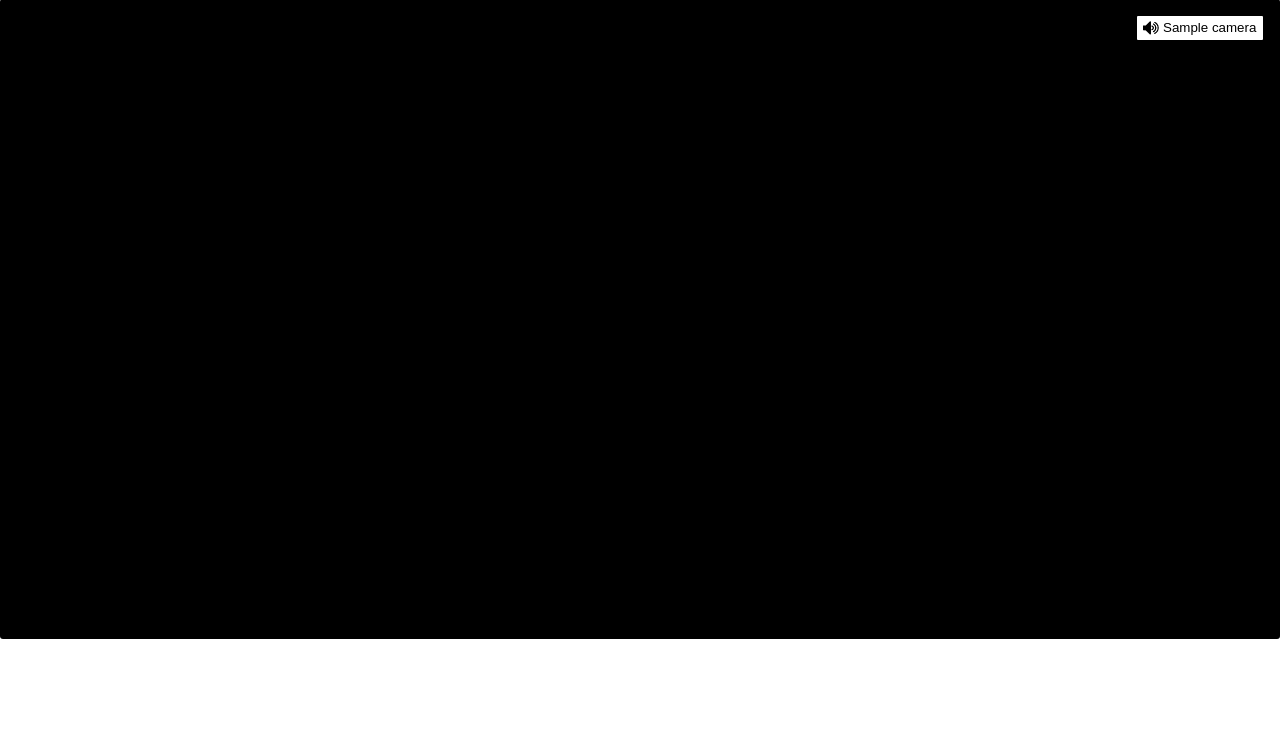
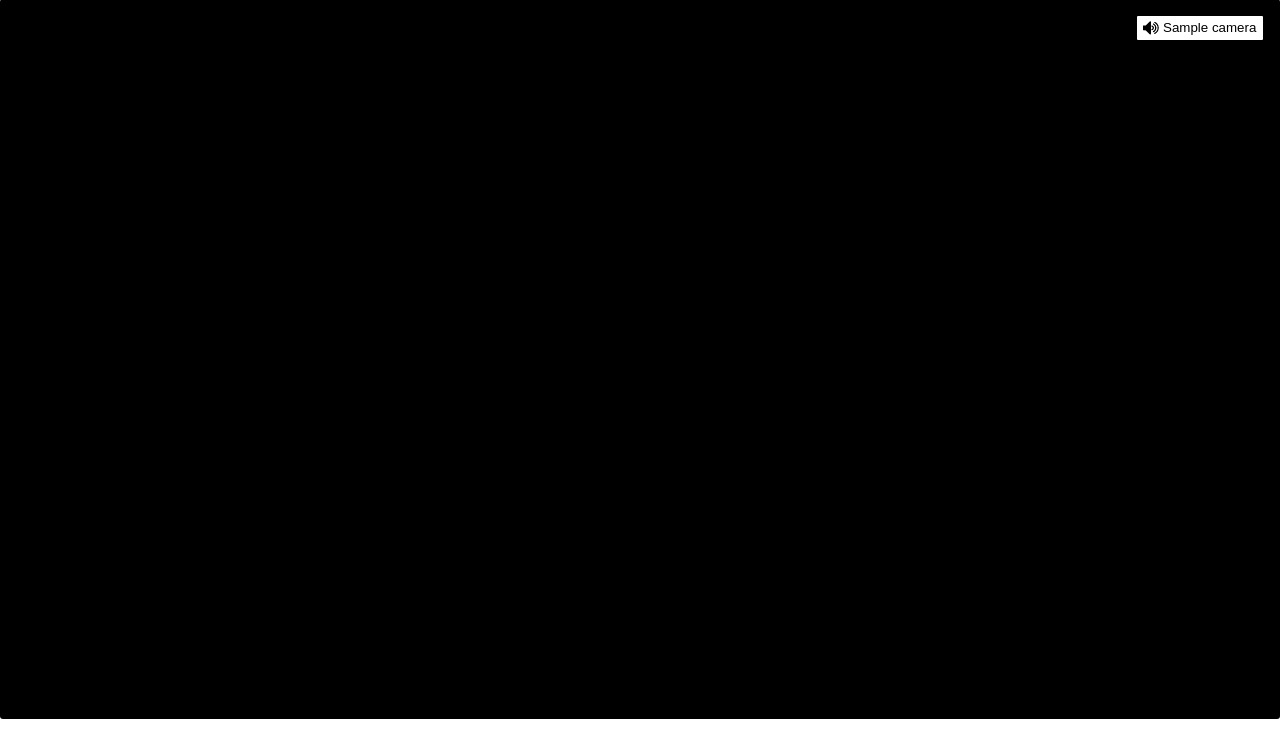
Before and after one commit to paullouisageneau/escape, a Flask app: template app/templates/camera.html in a window 1280 px wide. Shown: the part 54-800 px from the top of the page. Run offline with Flask 3, Linux system fonts and the light colour scheme; the template is opened without the code that fills it: most values are stand-ins (such as "Sample title", 1, 10 or a date in 2020); some libraries are stand-ins or nearby versions.

Commit message:
Force camera aspect ratio

```diff
--- a/app/static/camera.css
+++ b/app/static/camera.css
@@ -1,5 +1,7 @@
 video {
 	width: 100%;
+	aspect-ratio: 16/9;
+	object-fit: cover;
 	min-width: 320px;
 	min-height: 240px;
 	background-color: #000000;
```
